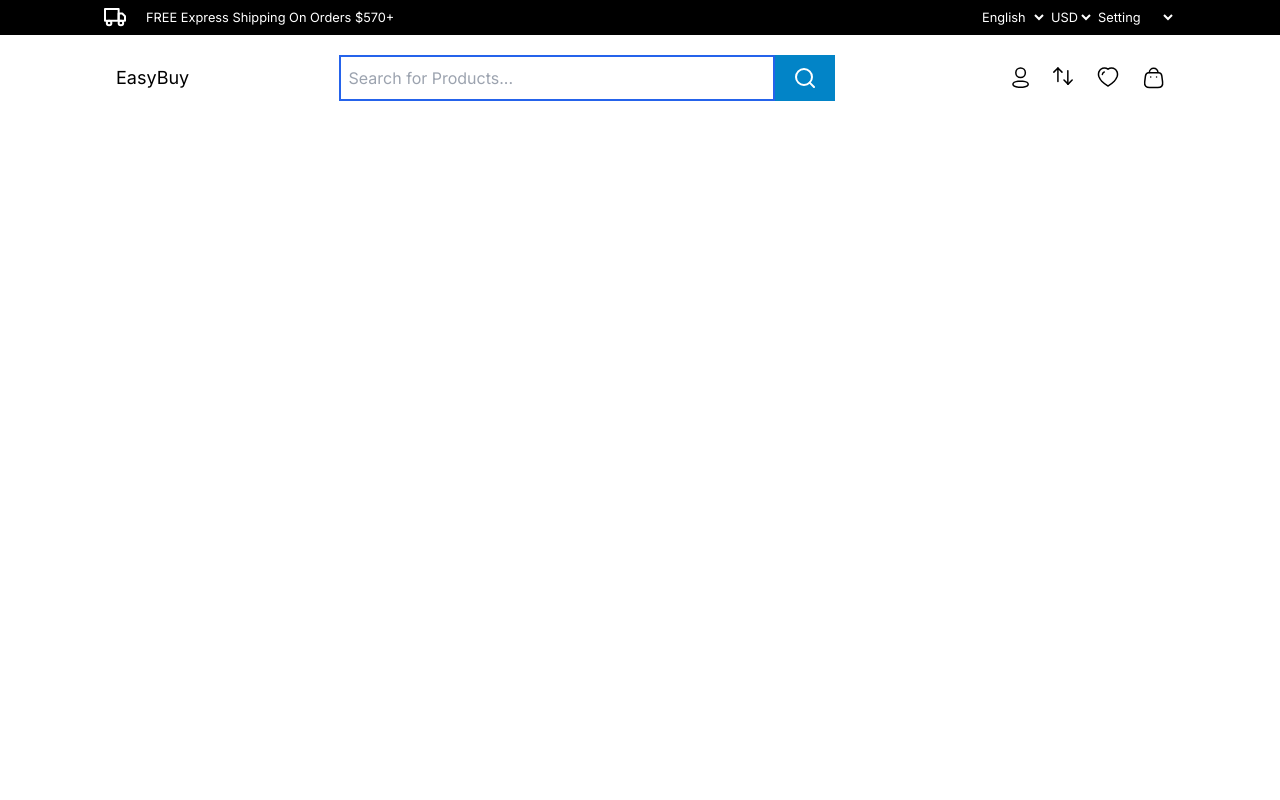
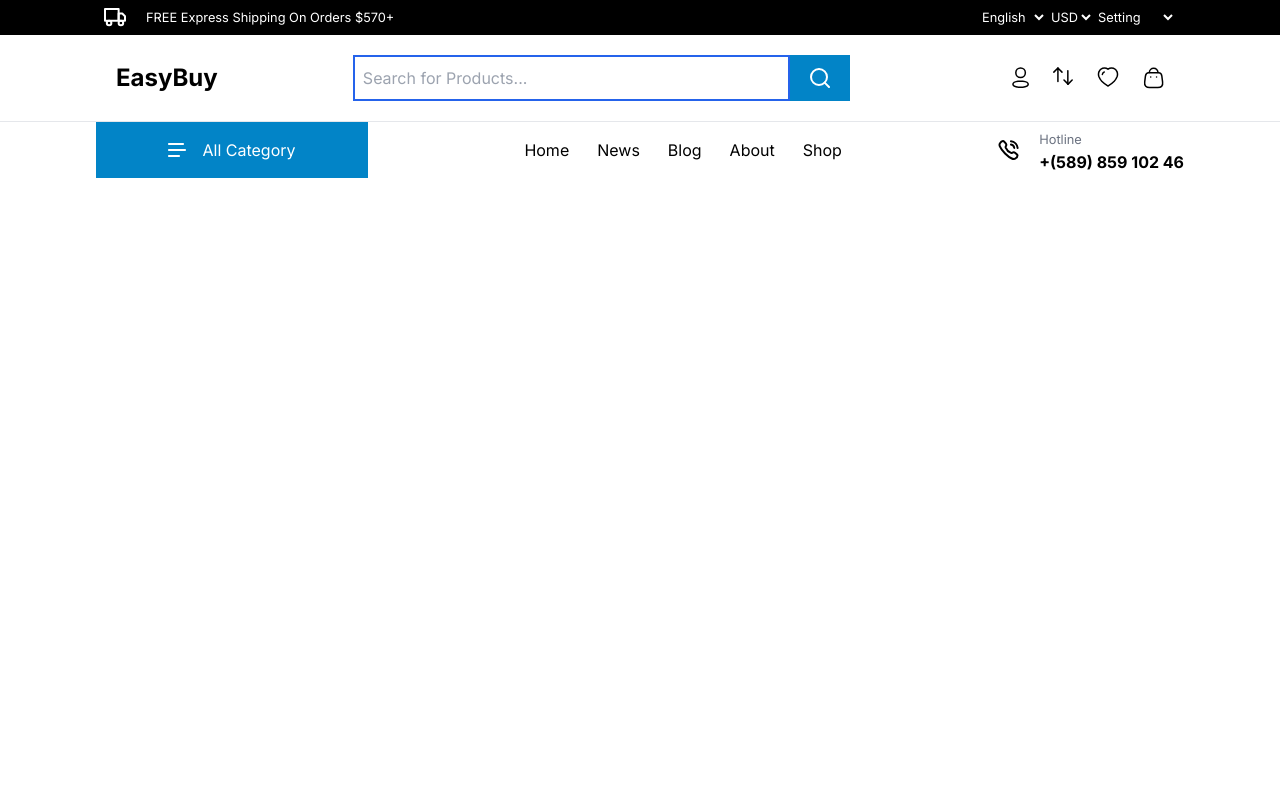
Before and after one commit to asrafulsow/easy-buy-client, a Next.js app: page / in a window 1280 px wide. Shown: the top 800 px of the page. Built offline with nearby package versions, Linux system fonts and the light colour scheme.

Commit message:
navbar-compleate

```diff
--- a/src/app/shared/Navigation/Navigation.js
+++ b/src/app/shared/Navigation/Navigation.js
@@ -34,17 +34,17 @@ const Navigation = () => {
                     </div>
                 </div>
             </div>
-            {/* bottom navigation area */}
+            {/* bottom navigation search area */}
             <div className="navigation-serach-area">
                 <div className="container mx-auto px-24">
                     <div className="navigation-area flex justify-between items-center p-5">
                         <div className="logo">
-                            <p className="text-bold text-lg">EasyBuy</p>
+                            <p className="font-bold text-2xl">EasyBuy</p>
                         </div>
                         <div className="search-area w-2/4 flex">
                             <input type="text" placeholder='Search for Products...' className='h-[46px] p-2 w-5/6 border-2 outline-none border-blue-600' />
                             <div className="search-icon bg-sky-600 w-[60px] h-[46px] leading-[46px] flex items-center justify-center cursor-pointer text-white">
-                                <svg _ngcontent-ng-c3631614527="" width="20" height="20" viewBox="0 0 20 20" fill="none" xmlns="http://www.w3.org/2000/svg"><path _ngcontent-ng-c3631614527="" d="M9 17C13.4183 17 17 13.4183 17 9C17 4.58172 13.4183 1 9 1C4.58172 1 1 4.58172 1 9C1 13.4183 4.58172 17 9 17Z" stroke="currentColor" stroke-width="2" stroke-linecap="round" stroke-linejoin="round"></path><path _ngcontent-ng-c3631614527="" d="M19 19L14.65 14.65" stroke="currentColor" stroke-width="2" stroke-linecap="round" stroke-linejoin="round"></path></svg>
+                                <svg width="20" height="20" viewBox="0 0 20 20" fill="none" xmlns="http://www.w3.org/2000/svg"><path _ngcontent-ng-c3631614527="" d="M9 17C13.4183 17 17 13.4183 17 9C17 4.58172 13.4183 1 9 1C4.58172 1 1 4.58172 1 9C1 13.4183 4.58172 17 9 17Z" stroke="currentColor" stroke-width="2" stroke-linecap="round" stroke-linejoin="round"></path><path _ngcontent-ng-c3631614527="" d="M19 19L14.65 14.65" stroke="currentColor" stroke-width="2" stroke-linecap="round" stroke-linejoin="round"></path></svg>
                             </div>
                         </div>
                         <div className="tp-header-right-area flex space-x-6">
@@ -56,9 +56,38 @@ const Navigation = () => {
                     </div>
                 </div>
             </div>
+            <hr></hr>
+            {/* bottom -navbar */}
             <div className="bottom-navbar">
                 <div className="container mx-auto px-24">
+                    <div className="bottom-nev-content flex justify-between items-center">
+                        <div className="right-bt-nev flex items-center justify-center space-x-4 bg-sky-600 text-white p-4 w-1/4">
+                            <span><svg width="18" height="14" viewBox="0 0 18 14" fill="none" xmlns="http://www.w3.org/2000/svg"><path _ngcontent-ng-c2832150331="" fill-rule="evenodd" clip-rule="evenodd" d="M0 1C0 0.447715 0.447715 0 1 0H15C15.5523 0 16 0.447715 16 1C16 1.55228 15.5523 2 15 2H1C0.447715 2 0 1.55228 0 1ZM0 7C0 6.44772 0.447715 6 1 6H17C17.5523 6 18 6.44772 18 7C18 7.55228 17.5523 8 17 8H1C0.447715 8 0 7.55228 0 7ZM1 12C0.447715 12 0 12.4477 0 13C0 13.5523 0.447715 14 1 14H11C11.5523 14 12 13.5523 12 13C12 12.4477 11.5523 12 11 12H1Z" fill="currentColor"></path></svg></span>
+                            {/* multilabel-category-button-start */}
+                            <p> All Category</p>
 
+
+                            {/* multilabel-category-button-end */}
+                        </div>
+                        <div className="middle-bt-nav">
+                            <ul className='flex space-x-7 cursor-pointer'>
+                                <li>Home</li>
+                                <li>News</li>
+                                <li>Blog</li>
+                                <li>About</li>
+                                <li>Shop</li>
+                            </ul>
+                        </div>
+                        <div className="right-bt-nav flex items-center space-x-5">
+                            <span>
+                                <svg width="21" height="20" viewBox="0 0 21 20" fill="none" xmlns="http://www.w3.org/2000/svg"><path _ngcontent-ng-c3631614527="" fill-rule="evenodd" clip-rule="evenodd" d="M1.96977 3.24859C2.26945 2.75144 3.92158 0.946726 5.09889 1.00121C5.45111 1.03137 5.76246 1.24346 6.01544 1.49057H6.01641C6.59631 2.05874 8.26011 4.203 8.35352 4.65442C8.58411 5.76158 7.26378 6.39979 7.66756 7.5157C8.69698 10.0345 10.4707 11.8081 12.9908 12.8365C14.1058 13.2412 14.7441 11.9219 15.8513 12.1515C16.3028 12.2459 18.4482 13.9086 19.0155 14.4894V14.4894C19.2616 14.7414 19.4757 15.0537 19.5049 15.4059C19.5487 16.6463 17.6319 18.3207 17.2583 18.5347C16.3767 19.1661 15.2267 19.1544 13.8246 18.5026C9.91224 16.8749 3.65985 10.7408 2.00188 6.68096C1.3675 5.2868 1.32469 4.12906 1.96977 3.24859Z" stroke="currentColor" stroke-width="2" stroke-linecap="round" stroke-linejoin="round"></path><path _ngcontent-ng-c3631614527="" d="M12.936 1.23685C16.4432 1.62622 19.2124 4.39253 19.6065 7.89874" stroke="currentColor" stroke-width="2" stroke-linecap="round" stroke-linejoin="round"></path><path _ngcontent-ng-c3631614527="" d="M12.936 4.59337C14.6129 4.92021 15.9231 6.23042 16.2499 7.90726" stroke="currentColor" stroke-width="2" stroke-linecap="round" stroke-linejoin="round"></path></svg>
+                            </span>
+                            <div className="right-bt-content">
+                                <small className='text-gray-500'>Hotline</small>
+                                <p className='font-bold'>+(589) 859 102 46</p>
+                            </div>
+                        </div>
+                    </div>
                 </div>
             </div>
         </div>
```
